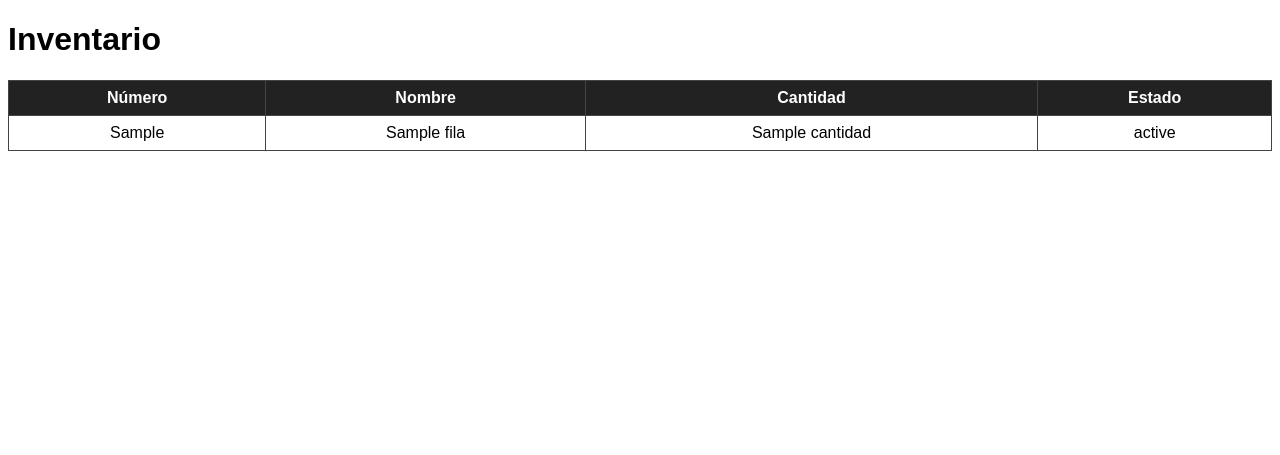
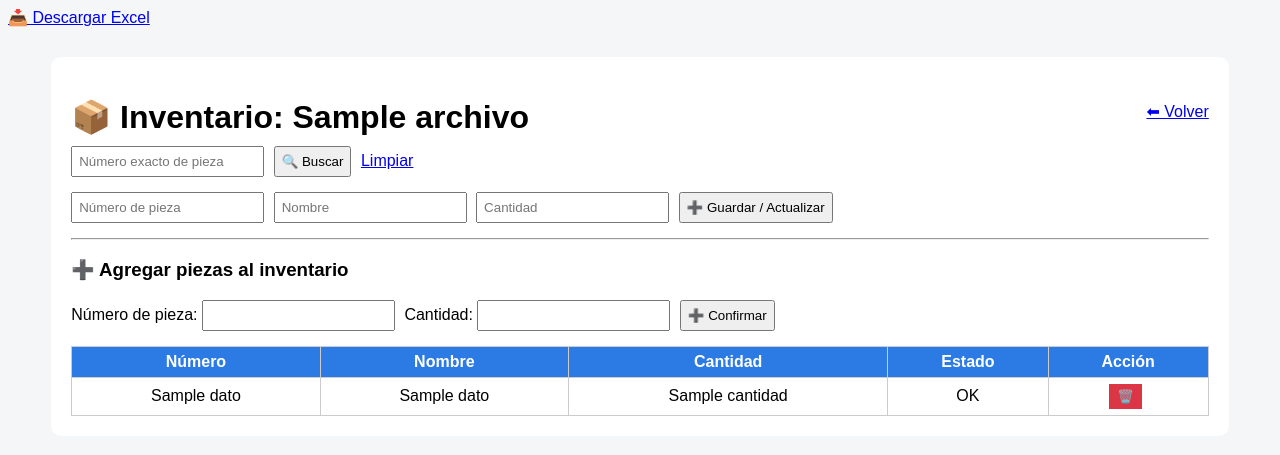
Before and after one commit to ydelacruzr08-beep/inventario-web, a Flask app: template templates/inventario.html in a window 1280 px wide. Shown: the top 455 px of the page. Run offline with Flask 3, Linux system fonts and the light colour scheme; the template is opened without the code that fills it: most values are stand-ins (such as "Sample title", 1, 10 or a date in 2020).

Commit message:
Proyecto funcionando: inventarios, movimientos y compras

```diff
--- a/app.py
+++ b/app.py
@@ -1,60 +1,325 @@
-from flask import Flask, render_template
+from flask import Flask, render_template, request, redirect, url_for, send_file
 import csv
-import json
 import os
+import glob
+from openpyxl import Workbook
 
 app = Flask(__name__)
 
 # ================== RUTAS ==================
 BASE = os.path.dirname(os.path.abspath(__file__))
-INV = os.path.join(BASE, "inventario.csv")
-ESTADO = os.path.join(BASE, "estado.json")
-MAINTENANCE = os.path.join(BASE, "maintenance.txt")
+KITS = os.path.join(BASE, "kits.csv")
 
-# ================== CONTROL SISTEMA ==================
-def sistema_activo():
-    try:
-        with open(ESTADO, "r", encoding="utf-8") as f:
-            estado = json.load(f)
-        return estado.get("activo", True)
-    except:
-        return True
 
-def maintenance_mode():
-    try:
-        with open(MAINTENANCE, "r", encoding="utf-8") as f:
-            return f.read().strip() == "ON"
-    except:
-        return False
+# ================== INVENTARIOS ==================
+def ordenar_piezas(pieza):
+    return (0, int(pieza)) if pieza.isdigit() else (1, pieza)
 
-# ================== RUTAS ==================
+def leer_inventario(ruta):
+    datos = {}
+    with open(ruta, newline="", encoding="utf-8") as f:
+        reader = csv.DictReader(f)
+        for r in reader:
+            datos[r["Numero de pieza"]] = {
+                "nombre": r["Nombre"],
+                "cantidad": int(r["Cantidad"])
+            }
+    return dict(sorted(datos.items(), key=lambda x: ordenar_piezas(x[0])))
+
+def guardar_inventario(datos, ruta):
+    with open(ruta, "w", newline="", encoding="utf-8") as f:
+        w = csv.writer(f)
+        w.writerow(["Numero de pieza", "Nombre", "Cantidad", "Estado"])
+        for p, d in datos.items():
+            estado = "SIN STOCK" if d["cantidad"] <= 0 else "OK"
+            w.writerow([p, d["nombre"], d["cantidad"], estado])
+
+# ================== MENÚ ==================
 @app.route("/")
-def index():
-    if not sistema_activo():
-        return "🛑 Sistema pausado por el administrador"
+def menu():
+    return render_template("menu.html")
 
-    return """
-    <h1>Inventario funcionando al chingaso 🔥</h1>
-    <a href="/inventario">Ver inventario</a>
-    """
+# ================== INVENTARIOS ==================
+@app.route("/inventarios")
+def seleccionar_inventario():
+    archivos = [
+        os.path.basename(x)
+        for x in glob.glob(os.path.join(BASE, "inventario*.csv"))
+    ]
+    return render_template("seleccionar.html", archivos=archivos)
 
-@app.route("/inventario")
-def inventario():
-    if maintenance_mode():
-        return "🛑 Sistema en mantenimiento"
+@app.route("/inventarios/crear", methods=["POST"])
+def crear_inventario():
+    nombre = request.form["nombre"].strip()
+    if not nombre:
+        return redirect("/inventarios")
 
+    ruta = os.path.join(BASE, f"inventario_{nombre}.csv")
+    if not os.path.exists(ruta):
+        with open(ruta, "w", newline="", encoding="utf-8") as f:
+            csv.writer(f).writerow(
+                ["Numero de pieza", "Nombre", "Cantidad", "Estado"]
+            )
+    return redirect("/inventarios")
+
+@app.route("/inventario/<archivo>")
+def inventario(archivo):
+    ruta = os.path.join(BASE, archivo)
+    if not os.path.exists(ruta):
+        return "Inventario no encontrado"
+    datos = leer_inventario(ruta)
+    return render_template("inventario.html", datos=datos, archivo=archivo)
+
+@app.route("/inventario/editar", methods=["POST"])
+def editar_inventario():
+    archivo = request.form["archivo"]
+    pieza = request.form["pieza"]
+    nombre = request.form["nombre"]
+    cantidad = int(request.form["cantidad"])
+
+    ruta = os.path.join(BASE, archivo)
+    datos = leer_inventario(ruta)
+    datos[pieza] = {"nombre": nombre, "cantidad": cantidad}
+    guardar_inventario(datos, ruta)
+
+    return redirect(url_for("inventario", archivo=archivo))
+
+@app.route("/inventario/eliminar", methods=["POST"])
+def eliminar_pieza():
+    archivo = request.form["archivo"]
+    pieza = request.form["pieza"]
+
+    ruta = os.path.join(BASE, archivo)
+    datos = leer_inventario(ruta)
+    if pieza in datos:
+        del datos[pieza]
+
+    guardar_inventario(datos, ruta)
+    return redirect(url_for("inventario", archivo=archivo))
+
+@app.route("/inventario/descargar/<archivo>")
+def descargar_excel(archivo):
+    ruta = os.path.join(BASE, archivo)
+    if not os.path.exists(ruta):
+        return "No encontrado", 404
+
+    wb = Workbook()
+    ws = wb.active
+    ws.title = "Inventario"
+
+    with open(ruta, newline="", encoding="utf-8") as f:
+        for fila in csv.reader(f):
+            ws.append(fila)
+
+    salida = ruta.replace(".csv", ".xlsx")
+    wb.save(salida)
+    return send_file(salida, as_attachment=True)
+
+from datetime import datetime
+
+MOV = os.path.join(BASE, "movimientos.csv")
+
+def registrar_movimiento(empleado, inventario, pieza, cantidad, accion):
+    existe = os.path.exists(MOV)
+    with open(MOV, "a", newline="", encoding="utf-8") as f:
+        w = csv.writer(f)
+        if not existe:
+            w.writerow(["Fecha", "Empleado", "Inventario", "Pieza", "Cantidad", "Accion"])
+        w.writerow([
+            datetime.now().strftime("%Y-%m-%d %H:%M:%S"),
+            empleado,
+            inventario,
+            pieza,
+            cantidad,
+            accion
+        ])
+
+# ================== KITS (ARREGLADO BIEN) ==================
+def cargar_kits():
+    kits = {}
+    if not os.path.exists(KITS):
+        return kits
+
+    with open(KITS, newline="", encoding="utf-8") as f:
+        reader = csv.DictReader(f)
+        for r in reader:
+            nombre = r.get("Nombre del kit")
+            if not nombre:
+                continue
+
+            if nombre not in kits:
+                kits[nombre] = {
+                    "descripcion": r.get("Descripcion", ""),
+                    "disponibles": int(r.get("Disponibles", 0)),
+                    "piezas": {}
+                }
+
+            pieza = r.get("Pieza")
+            cantidad = r.get("Cantidad")
+
+            if pieza and cantidad:
+                kits[nombre]["piezas"][pieza] = int(cantidad)
+
+    return kits
+
+
+def guardar_kits(kits):
+    with open(KITS, "w", newline="", encoding="utf-8") as f:
+        w = csv.writer(f)
+        w.writerow(["Nombre del kit", "Descripcion", "Disponibles", "Pieza", "Cantidad"])
+        for k, d in kits.items():
+            for p, c in d["piezas"].items():
+                w.writerow([k, d["descripcion"], d["disponibles"], p, c])
+
+@app.route("/kits")
+def vista_kits():
+    return render_template("kits.html", kits=cargar_kits())
+
+@app.route("/kits/guardar", methods=["POST"])
+def guardar_kit():
+    nombre = request.form["nombre"]
+    descripcion = request.form.get("descripcion", "")
+    disponibles = int(request.form["disponibles"])
+    pieza = request.form["pieza"]
+    cantidad = int(request.form["cantidad"])
+
+    kits = cargar_kits()
+
+    if nombre not in kits:
+        kits[nombre] = {
+            "descripcion": descripcion,
+            "disponibles": disponibles,
+            "piezas": {}
+        }
+
+    kits[nombre]["piezas"][pieza] = cantidad
+    guardar_kits(kits)
+
+    return redirect("/kits")
+
+@app.route("/kits/eliminar_pieza", methods=["POST"])
+def eliminar_pieza_kit():
+    nombre = request.form["kit"]
+    pieza = request.form["pieza"]
+
+    kits = cargar_kits()
+    if nombre in kits and pieza in kits[nombre]["piezas"]:
+        del kits[nombre]["piezas"][pieza]
+
+    guardar_kits(kits)
+    return redirect("/kits")
+
+@app.route("/movimientos")
+def movimientos():
     datos = []
+    if os.path.exists(MOV):
+        with open(MOV, newline="", encoding="utf-8") as f:
+            datos = list(csv.reader(f))[1:]
 
-    if not os.path.exists(INV):
-        return "❌ No existe inventario.csv"
+    inventarios = [
+        os.path.basename(x)
+        for x in glob.glob(os.path.join(BASE, "inventario*.csv"))
+    ]
 
-    with open(INV, newline="", encoding="utf-8") as f:
-        reader = csv.DictReader(f)
-        for fila in reader:
-            datos.append(fila)
+    return render_template(
+        "movimientos.html",
+        datos=datos,
+        inventarios=inventarios
+    )
+@app.route("/movimientos/registrar", methods=["POST"])
+def registrar_salida():
+    empleado = request.form["empleado"]
+    archivo = request.form["inventario"]
+    pieza = request.form["pieza"]
+    cantidad = int(request.form["cantidad"])
 
-    return render_template("inventario.html", datos=datos)
+    ruta = os.path.join(BASE, archivo)
+
+    datos = leer_inventario(ruta)
+
+    if pieza not in datos:
+        return "Pieza no encontrada", 400
+
+    if datos[pieza]["cantidad"] < cantidad:
+        return "Stock insuficiente", 400
+
+    datos[pieza]["cantidad"] -= cantidad
+    guardar_inventario(datos, ruta)
+
+    registrar_movimiento(empleado, archivo, pieza, cantidad, "SALIDA")
+
+    return redirect("/movimientos")
+@app.route("/movimientos/borrar", methods=["POST"])
+def borrar_movimientos():
+    if os.path.exists(MOV):
+        os.remove(MOV)
+    return redirect("/movimientos")
+@app.route("/movimientos/descargar")
+def descargar_movimientos_excel():
+    if not os.path.exists(MOV):
+        return "No hay movimientos", 404
+
+    wb = Workbook()
+    ws = wb.active
+    ws.title = "Movimientos"
+
+    with open(MOV, newline="", encoding="utf-8") as f:
+        for fila in csv.reader(f):
+            ws.append(fila)
+
+    salida = os.path.join(BASE, "movimientos.xlsx")
+    wb.save(salida)
+
+    return send_file(salida, as_attachment=True)
+@app.route("/movimientos/agregar", methods=["POST"])
+def agregar_pieza():
+    empleado = request.form["empleado"]
+    archivo = request.form["archivo"]
+    pieza = request.form["pieza"]
+    cantidad = int(request.form["cantidad"])
+
+    ruta = os.path.join(BASE, archivo)
+    datos = leer_inventario(ruta)
+
+    # ⚠️ SOLO SI EXISTE LA PIEZA
+    if pieza not in datos:
+        return "La pieza no existe en el inventario", 400
+
+    datos[pieza]["cantidad"] += cantidad
+    guardar_inventario(datos, ruta)
+
+    registrar_movimiento(
+        f"Empleado {empleado} agregó {cantidad} de la pieza {pieza} en {archivo}"
+    )
+
+    return redirect("/movimientos")
+
+@app.route("/inventario/agregar_stock", methods=["POST"])
+def agregar_stock():
+    archivo = request.form["archivo"]
+    pieza = request.form["pieza"]
+    cantidad = int(request.form["cantidad"])
+
+    ruta = os.path.join(BASE, archivo)
+    datos = leer_inventario(ruta)
+
+    if pieza not in datos:
+        return "La pieza no existe en este inventario", 400
+
+    datos[pieza]["cantidad"] += cantidad
+    guardar_inventario(datos, ruta)
+
+    # registrar movimiento (ENTRADA)
+    registrar_movimiento(
+        "SISTEMA",
+        archivo,
+        pieza,
+        cantidad,
+        "ENTRADA"
+    )
+
+    return redirect(url_for("inventario", archivo=archivo))
 
 # ================== MAIN ==================
 if __name__ == "__main__":
-    app.run(host="0.0.0.0", port=10000)
+    app.run(debug=True, host="0.0.0.0", port=10000)
--- a/inventario.csv
+++ b/inventario.csv
@@ -1,5 +1,6 @@
 Numero de pieza,Nombre,Cantidad,Estado
 1,O-RING BOQUILLA P/LAVABO ASEPTICO,10,OK
+2,relog,7,OK
 9611922122,SERVICE KIT EPDM,2,OK
 9611923021,SERVICE KIT LKLA-T,3,OK
 9611923075,SERVICE KIT EPDM LKB-2 DIN NW25,3,OK
--- /dev/null
+++ b/inventario_Inventario_de_prueba.csv
@@ -0,0 +1,2 @@
+Numero de pieza,Nombre,Cantidad,Estado
+3,auto,3,OK
--- a/kits.csv
+++ b/kits.csv
@@ -1 +1,4 @@
-Nombre del kit,Descripcion,Numero de pieza,Cantidad por kit,Kits disponibles
+Nombre del kit,Descripcion,Disponibles,Pieza,Cantidad
+2,arregala motor,1,2,1
+2,arregala motor,1,3,1
+Bordes,empaques de el area de bordes,2,4,1
--- a/maintenance.txt
+++ b/maintenance.txt
@@ -1 +1 @@
-ON
+OFF
--- a/templates/inventario.html
+++ b/templates/inventario.html
@@ -2,51 +2,139 @@
 <html lang="es">
 <head>
 <meta charset="UTF-8">
-    <title>Inventario</title>
+<title>Inventario {{ archivo }}</title>
+
+<a href="/inventario/descargar/{{ archivo }}">📥 Descargar Excel</a>
+
+
 <style>
 body {
     font-family: Arial, sans-serif;
+    background: #f4f6f8;
+}
+.container {
+    width: 90%;
+    margin: 30px auto;
+    background: white;
+    padding: 20px;
+    border-radius: 10px;
+}
+h1 {
+    margin-bottom: 10px;
+}
+form {
+    margin-bottom: 15px;
+}
+input, button {
+    padding: 6px;
+    margin-right: 5px;
+}
+button {
+    cursor: pointer;
 }
 table {
+    width: 100%;
     border-collapse: collapse;
-            width: 100%;
 }
 th, td {
-            border: 1px solid #444;
-            padding: 8px;
+    border: 1px solid #ccc;
+    padding: 6px;
     text-align: center;
 }
 th {
-            background-color: #222;
+    background: #2c7be5;
     color: white;
 }
+.eliminar {
+    background: #dc3545;
+    color: white;
+    border: none;
+    padding: 5px 8px;
+}
+.eliminar:hover {
+    background: #b02a37;
+}
+.top-bar {
+    display: flex;
+    justify-content: space-between;
+    align-items: center;
+}
 </style>
+
 </head>
 <body>
 
-<h1>Inventario</h1>
+<div class="container">
 
-{% if datos %}
+<div class="top-bar">
+    <h1>📦 Inventario: {{ archivo }}</h1>
+    <a href="/inventarios">⬅ Volver</a>
+</div>
+
+<!-- 🔍 BUSCAR PIEZA EXACTA -->
+<form method="get">
+    <input type="text" name="buscar" placeholder="Número exacto de pieza"
+           value="{{ request.args.get('buscar','') }}">
+    <button type="submit">🔍 Buscar</button>
+    <a href="/inventario/{{ archivo }}">Limpiar</a>
+</form>
+
+<!-- ➕ AGREGAR / ACTUALIZAR -->
+<form action="/inventario/editar" method="post">
+    <input type="hidden" name="archivo" value="{{ archivo }}">
+    <input type="text" name="pieza" placeholder="Número de pieza" required>
+    <input type="text" name="nombre" placeholder="Nombre" required>
+    <input type="number" name="cantidad" placeholder="Cantidad" required>
+    <button type="submit">➕ Guardar / Actualizar</button>
+</form>
+
+<hr>
+
+<h3>➕ Agregar piezas al inventario</h3>
+
+<form action="/inventario/agregar_stock" method="post">
+    <input type="hidden" name="archivo" value="{{ archivo }}">
+
+    <label>Número de pieza:</label>
+    <input type="text" name="pieza" required>
+
+    <label>Cantidad:</label>
+    <input type="number" name="cantidad" min="1" required>
+
+    <button type="submit">➕ Confirmar</button>
+</form>
+
+
 <table>
 <tr>
     <th>Número</th>
     <th>Nombre</th>
     <th>Cantidad</th>
     <th>Estado</th>
+    <th>Acción</th>
 </tr>
 
-    {% for fila in datos %}
+{% for p, d in datos.items() %}
+{% if not request.args.get("buscar") or p == request.args.get("buscar") %}
 <tr>
-        <td>{{ fila["Numero de pieza"] }}</td>
-        <td>{{ fila["Nombre"] }}</td>
-        <td>{{ fila["Cantidad"] }}</td>
-        <td>{{ fila["Estado"] }}</td>
+    <td>{{ p }}</td>
+    <td>{{ d.nombre }}</td>
+    <td>{{ d.cantidad }}</td>
+    <td>{{ "SIN STOCK" if d.cantidad <= 0 else "OK" }}</td>
+    <td>
+        <form action="/inventario/eliminar" method="post" style="display:inline;">
+            <input type="hidden" name="archivo" value="{{ archivo }}">
+            <input type="hidden" name="pieza" value="{{ p }}">
+            <button class="eliminar">🗑️</button>
+        </form>
+    </td>
 </tr>
+{% endif %}
 {% endfor %}
+
 </table>
-{% else %}
-<p>No hay datos en el inventario.</p>
-{% endif %}
+
+</div>
 
 </body>
 </html>
```
Also changed, not shown: movimientos.csv (+5 -5 lines), templates/kits.html (added, +44 -0 lines), templates/menu.html (added, +56 -0 lines), templates/movimientos.html (added, +79 -0 lines), templates/seleccionar.html (added, +28 -0 lines). Lines whose indentation alone changed are shown as unchanged.
